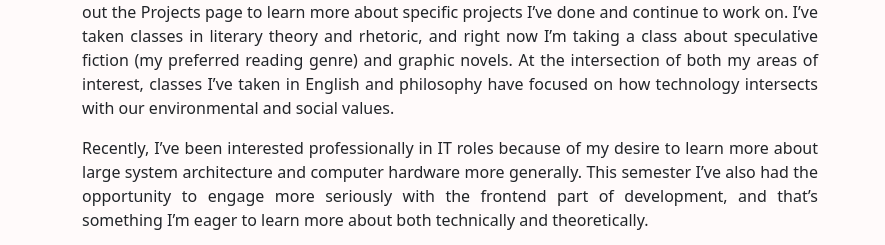
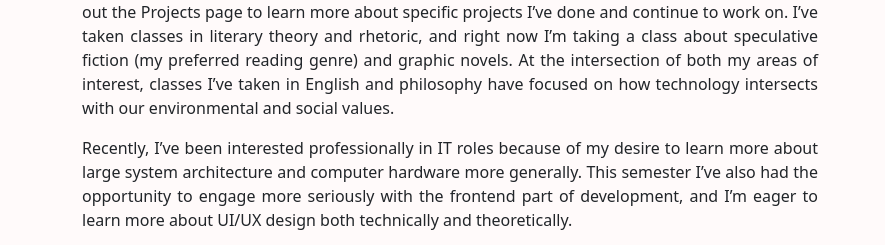
Before and after one commit to reubencolten/reubencolten.github.io, a plain HTML site: page index.html in a window 1280 px wide. Shown: the part 303-548 px from the top of the page, 0-885 px from the left. Drawn offline with nearby package versions, Linux system fonts and the light colour scheme.

Commit message:
Update "about me" content

```diff
--- a/index.html
+++ b/index.html
@@ -46,7 +46,7 @@
             Recently, I’ve been interested professionally in IT roles because of my desire to learn
             more about large system architecture and computer hardware more generally. This semester
             I’ve also had the opportunity to engage more seriously with the frontend part of
-            development, and that’s something I’m eager to learn more about both technically
+            development, and I’m eager to learn more about UI/UX design both technically
             and theoretically.
           </p>
           <p class="about-me">
```
